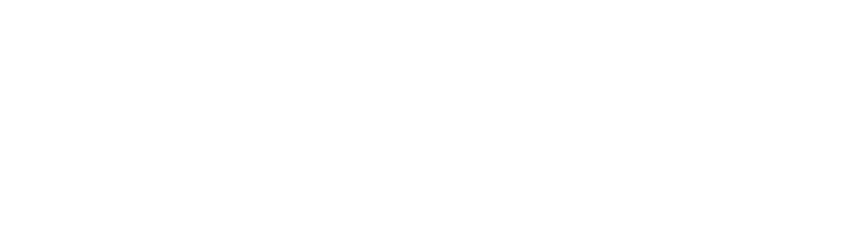
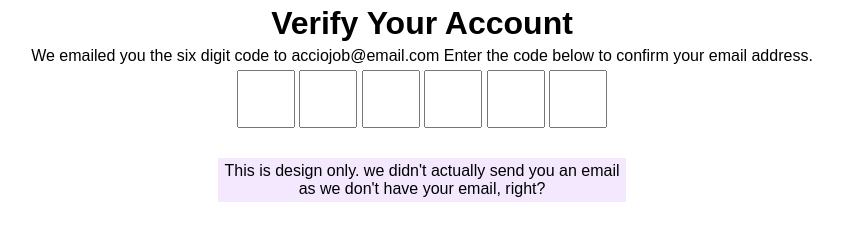
Before and after one commit to acciojob/OTP-ganeshbodakhe24, a website: page main.html in a window 1280 px wide. Shown: the whole page, without its empty margins (218-1061 px from the left). Drawn offline with Linux system fonts and the light colour scheme.

Commit message:
created a submission

```diff
--- a/main.html
+++ b/main.html
@@ -7,8 +7,22 @@
 </head>
 
 <body>
+	<h1 id="verification_heading">Verify Your Account</h1>
+	<p id="verification_subtext">We emailed you the six digit code to acciojob@email.com Enter the code below to confirm your email address.</p>
+	<div class="code_container">
+		<input  class="code" type="number">
+		<input  class="code" type="number">
+		<input  class="code" type="number">
+		<input  class="code" type="number">
+		<input  class="code" type="number">
+		<input  class="code" type="number">
+
+	</div>
+	<div class="footer">
+		<p>This is design only. we didn't actually send you an email as we don't have your email, right?</p>
+	</div>
 	<!-- the entire body must be written by student -->
-    <script type="text/javascript" src="./script.js">
+    <script type="text/javascript" src="./script.js">https://user-images.githubusercontent.com/65496184/219608189-656bec0f-9c47-4826-a45d-6622686c1d36.png
 </script>
 
 </body>
--- a/script.js
+++ b/script.js
@@ -1 +1,14 @@
-//your JS code here. If required.
+let inputs=document.querySelectorAll(".code");
+inputs.forEach((input,index)=>{
+	input.addEventListener("input",()=>{
+		input.value=input.value.slice(0,1);
+		if(input.value && index<inputs.length-1){
+			inputs[index+1].focus();
+		}
+	});
+	input.addEventListener("keydown", (e) => {
+    if (e.key === "Backspace" && !input.value && index > 0) {
+      inputs[index - 1].focus();
+    }
+  });
+})
--- a/styles.css
+++ b/styles.css
@@ -1 +1,35 @@
-/*  your css code here. If applicable */
+*{
+	margin:0px;
+	padding:0px;
+	font-family: 'Poppins', sans-serif;
+}
+body{
+	text-align:center;
+}
+#verification_heading{
+	margin:5px 0px;
+}
+#verification_subtext{
+	margin:5px 0px;
+}
+.code{
+	width:50px;
+	height:50px;
+	padding:2px;
+	font-size:45px;
+	text-align:center;
+}
+.code::-webkit-inner-spin-button,
+.code::-webkit-outer-spin-button {
+	-webkit-appearance: none;
+	margin: 0;
+}
+
+.footer{
+	margin:auto;
+	margin-top:30px;
+	width:400px;
+	padding:4px;
+	background-color:rgb(244,232,255);
+
+}
```
